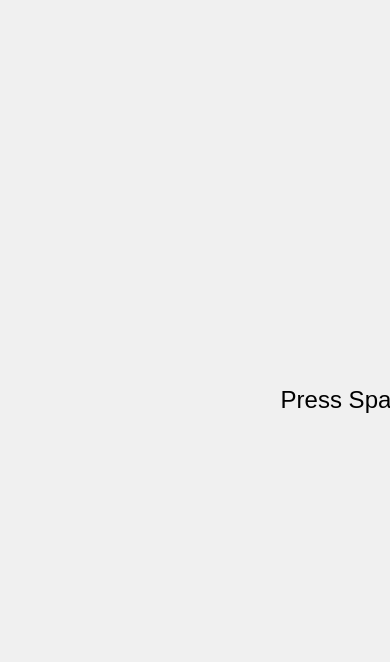
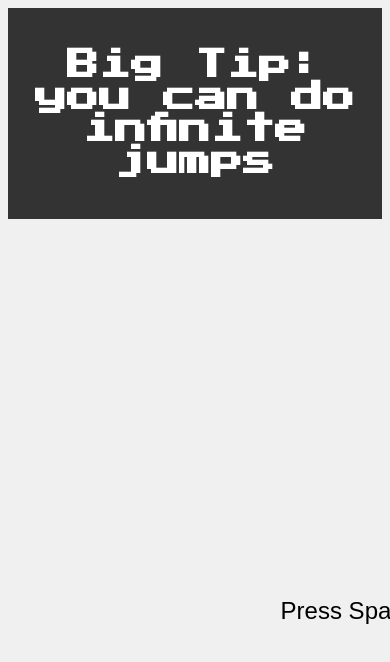
Before and after one commit to rtyng/The-Retro-Learning-Center, a website built with Vite: page jscsshtml/game.html in a window 390 px wide. Shown: the top 662 px of the page. Built offline with nearby package versions, Linux system fonts and the light colour scheme.

Commit message:
Some quick updates
Added line for mobile viewing, will continue with more as the day goes on

```diff
--- a/jscsshtml/game.html
+++ b/jscsshtml/game.html
@@ -2,14 +2,19 @@
 <html>
     <head>
         <meta charset="utf-8">
-        <title>The Retro Learning Center (The RLC) - Game</title>
+        <title>(RLC) Chrome Inspired Game</title>
 
         <!-- Add any necessary CSS and font links -->
         <link rel="stylesheet" type="text/css" href="main.css">
         <link href="https://fonts.googleapis.com/css2?family=Press+Start+2P&display=swap" rel="stylesheet">
 
     </head>
+
     <body>
+        <header>
+            <h1>Big Tip: you can do infinite jumps</h1>
+        </header>
+
         <canvas id="gameCanvas" width="800" height="800"></canvas>
 
         <script src="simplegame.js"></script>
--- a/jscsshtml/simplegame.js
+++ b/jscsshtml/simplegame.js
@@ -1,3 +1,5 @@
+// get canvas elements and set heights and widths
+
 const canvas = document.getElementById('gameCanvas');
 const ctx = canvas.getContext('2d');
 
```
Also changed, not shown: jscsshtml/index.html (+8 -1 lines), jscsshtml/retrostyle.css (deleted).
